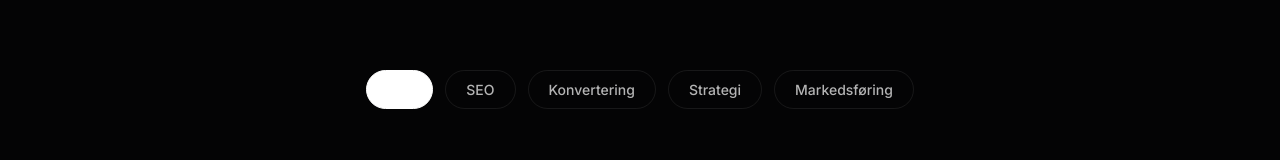
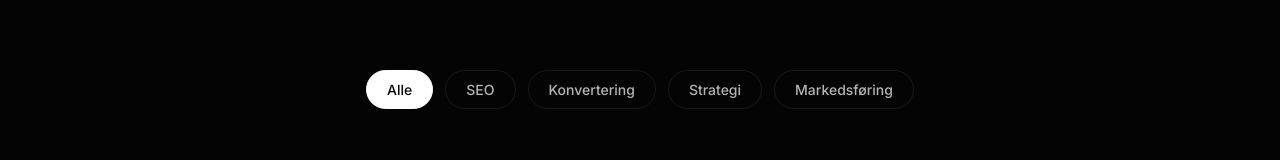
Before and after one commit to hsoberg/avyronis-v2, a Next.js app: page /innsikt in a window 1280 px wide. Shown: the part 538-698 px from the top of the page. Built offline with nearby package versions, Linux system fonts and the light colour scheme; a web font is replaced by a local one.

Commit message:
Fix active filter button text color

```diff
--- a/app/globals.css
+++ b/app/globals.css
@@ -3168,7 +3168,7 @@ ul, ol { list-style: none; }
 .insight-filter__btn:hover,
 .insight-filter__btn--active {
   background: var(--color-white);
-  color: var(--color-bg);
+  color: #070708;
   border-color: var(--color-white);
 }
 
```
